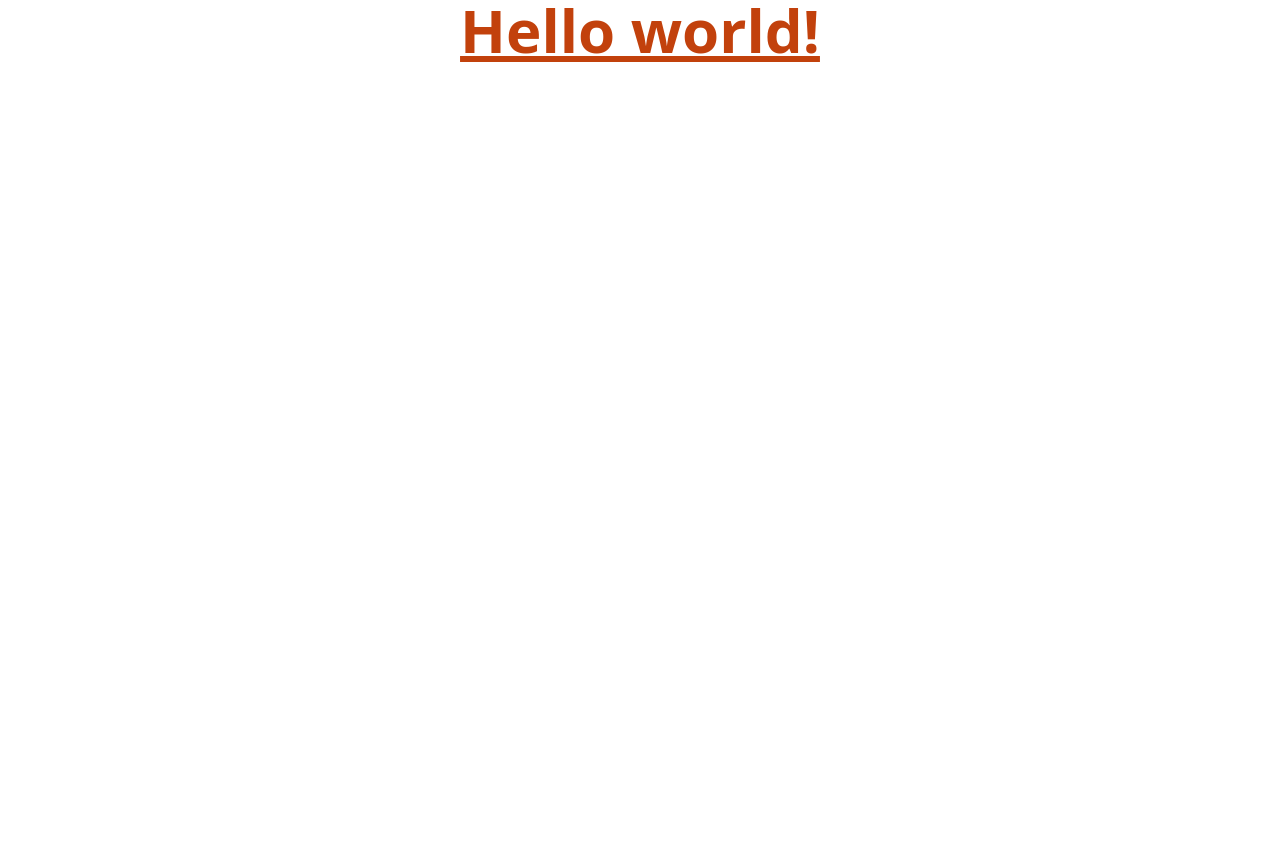
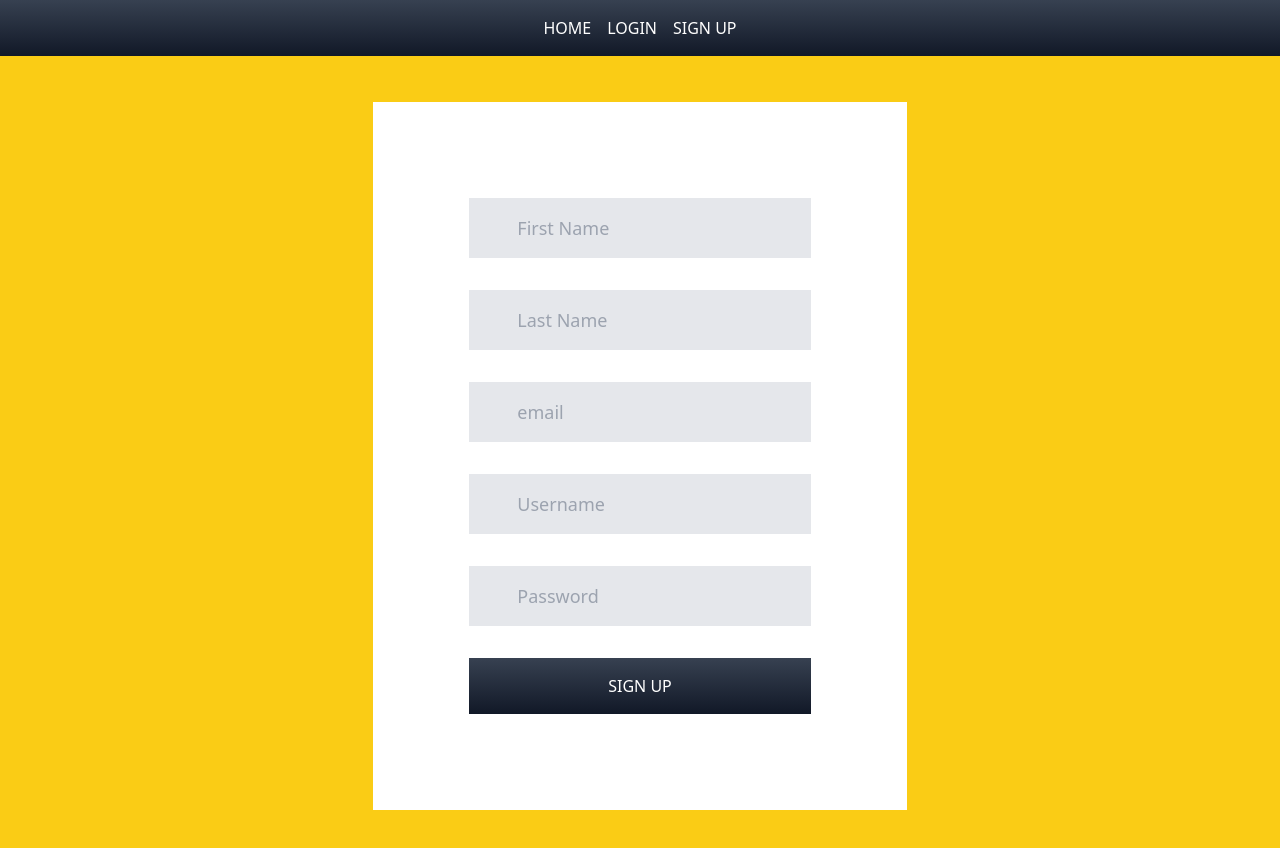
Before and after one commit to naodmekonnen/travel_post_frontend, a React (Create React App) app in the folder app/: page /register in a window 1280 px wide. Shown: the top 848 px of the page. Before the commit the page ends 800 px from the top, so only its background shows below. Built offline with nearby package versions, Linux system fonts and the light colour scheme.

Commit message:
routes and frontend for user login and registration

```diff
--- a/app/package.json
+++ b/app/package.json
@@ -8,6 +8,7 @@
     "@testing-library/user-event": "^13.5.0",
     "react": "^18.2.0",
     "react-dom": "^18.2.0",
+    "react-router-dom": "^6.4.4",
     "react-scripts": "5.0.1",
     "web-vitals": "^2.1.4"
   },
--- a/app/src/App.js
+++ b/app/src/App.js
@@ -1,11 +1,22 @@
+import {BrowserRouter, Routes, Route} from 'react-router-dom';
 import './App.css';
+import Login from './components/Login';
+import Register from './components/Register';
+import Navbar from './components/Navbar';
+import Home from './components/Home'
 
 function App() {
   return (
     <div className="App">
-     <h1 className="text-6xl font-bold underline text-orange-700">
-      Hello world!
-    </h1>
+
+    <BrowserRouter>
+    <Navbar />
+    <Routes>
+      <Route path='/home' element={<Home/>}></Route>
+      <Route path='/login' element={<Login/>}></Route>
+      <Route path='/register' element={<Register/>}></Route>
+    </Routes>
+    </BrowserRouter>
     </div>
   );
 }
--- /dev/null
+++ b/app/src/components/Home.js
@@ -0,0 +1,15 @@
+import React from 'react'
+
+const HomePage = () => {
+    return (
+        <div>
+            <div className="bg-yellow-400 h-screen overflow-hidden flex items-center justify-center">
+                <h1>Homepage</h1>
+                <div className="bg-white lg:w-5/12 md:6/12 w-10/12 shadow-3xl">
+                </div>
+            </div>
+        </div>
+            )
+}
+
+            export default HomePage
--- /dev/null
+++ b/app/src/components/Login.js
@@ -0,0 +1,26 @@
+import React from 'react'
+
+const Login = () => {
+    return (
+        <div>
+            <div className="bg-yellow-400 h-screen overflow-hidden flex items-center justify-center">
+                <div className="bg-white lg:w-5/12 md:6/12 w-10/12 shadow-3xl">
+
+                    <form className="p-12 md:p-24">
+                        <div className="flex items-center text-lg mb-6 md:mb-8">
+
+                            <input type="text" id="username" className="bg-gray-200 pl-12 py-2 md:py-4 focus:outline-none w-full" placeholder="Username" />
+                        </div>
+                        <div className="flex items-center text-lg mb-6 md:mb-8">
+
+                            <input type="password" id="password" className="bg-gray-200 pl-12 py-2 md:py-4 focus:outline-none w-full" placeholder="Password" />
+                        </div>
+                        <button className="bg-gradient-to-b from-gray-700 to-gray-900 font-medium p-2 md:p-4 text-white uppercase w-full">Login</button>
+                    </form>
+                </div>
+            </div>
+        </div>
+    )
+}
+
+export default Login
--- /dev/null
+++ b/app/src/components/Navbar.js
@@ -0,0 +1,14 @@
+import React from 'react'
+
+const Navbar = () => {
+  return (
+    <div className='bg-gradient-to-b from-gray-700 to-gray-900 font-medium p-2 md:p-4 text-white uppercase w-full space-x-4 sticky top-0 overflow-hidden flex items-center justify-center'>
+        <a href='home'>Home</a>
+        <a href='login'>Login</a>
+        <a href='register'>Sign Up</a>
+
+    </div>
+  )
+}
+
+export default Navbar
--- /dev/null
+++ b/app/src/components/Register.js
@@ -0,0 +1,34 @@
+import React from 'react'
+
+const Register = () => {
+    return (
+        <div>
+
+            <div className="bg-yellow-400 h-screen overflow-hidden flex items-center justify-center">
+                <div className="bg-white lg:w-5/12 md:6/12 w-10/12 shadow-3xl">
+
+                    <form className="p-12 md:p-24">
+                        <div className="flex items-center text-lg mb-6 md:mb-8">
+                            <input type="text" id="firstname" className="bg-gray-200 pl-12 py-2 md:py-4 focus:outline-none w-full" placeholder="First Name" />
+                        </div>
+                        <div className="flex items-center text-lg mb-6 md:mb-8">
+                            <input type="text" id="lastname" className="bg-gray-200 pl-12 py-2 md:py-4 focus:outline-none w-full" placeholder="Last Name" />
+                        </div>
+                        <div className="flex items-center text-lg mb-6 md:mb-8">
+                            <input type="email" id="email" className="bg-gray-200 pl-12 py-2 md:py-4 focus:outline-none w-full" placeholder="email" />
+                        </div>
+                        <div className="flex items-center text-lg mb-6 md:mb-8">
+                            <input type="text" id="username" className="bg-gray-200 pl-12 py-2 md:py-4 focus:outline-none w-full" placeholder="Username" />
+                        </div>
+                        <div className="flex items-center text-lg mb-6 md:mb-8">
+                            <input type="password" id="password" className="bg-gray-200 pl-12 py-2 md:py-4 focus:outline-none w-full" placeholder="Password" />
+                        </div>
+                        <button className="bg-gradient-to-b from-gray-700 to-gray-900 font-medium p-2 md:p-4 text-white uppercase w-full">Sign Up</button>
+                    </form>
+                </div>
+            </div>
+        </div>
+    )
+}
+
+export default Register
--- a/app/src/index.js
+++ b/app/src/index.js
@@ -7,5 +7,5 @@ const root = ReactDOM.createRoot(document.getElementById('root'));
 root.render(
   <React.StrictMode>
     <App />
-  </React.StrictMode>
+</React.StrictMode>
 );
```
Also changed, not shown: 1 other file (tests, documents, lock files or other folders).
